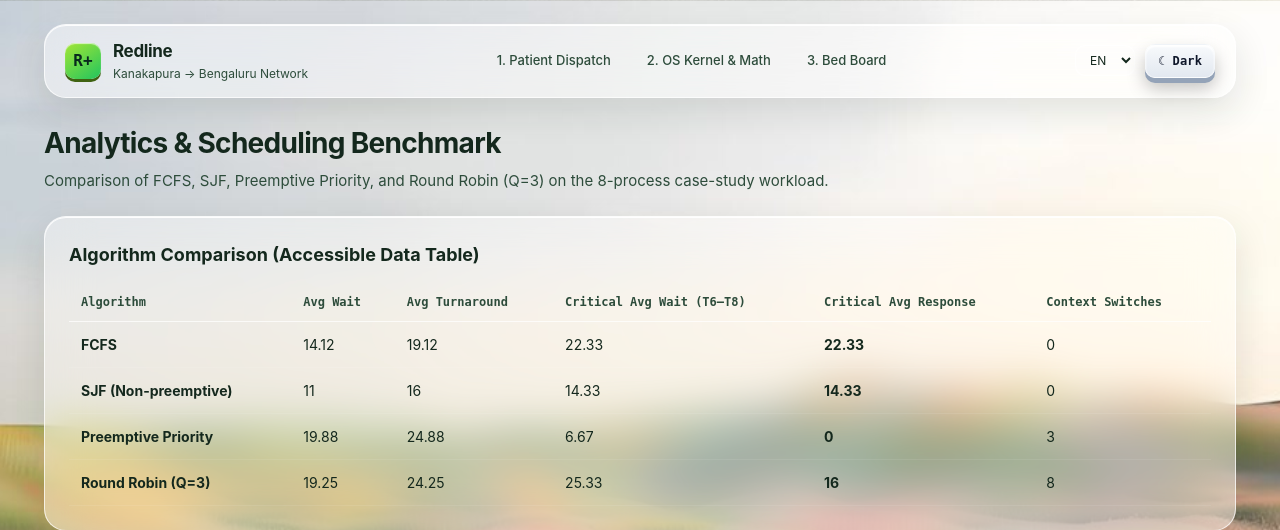
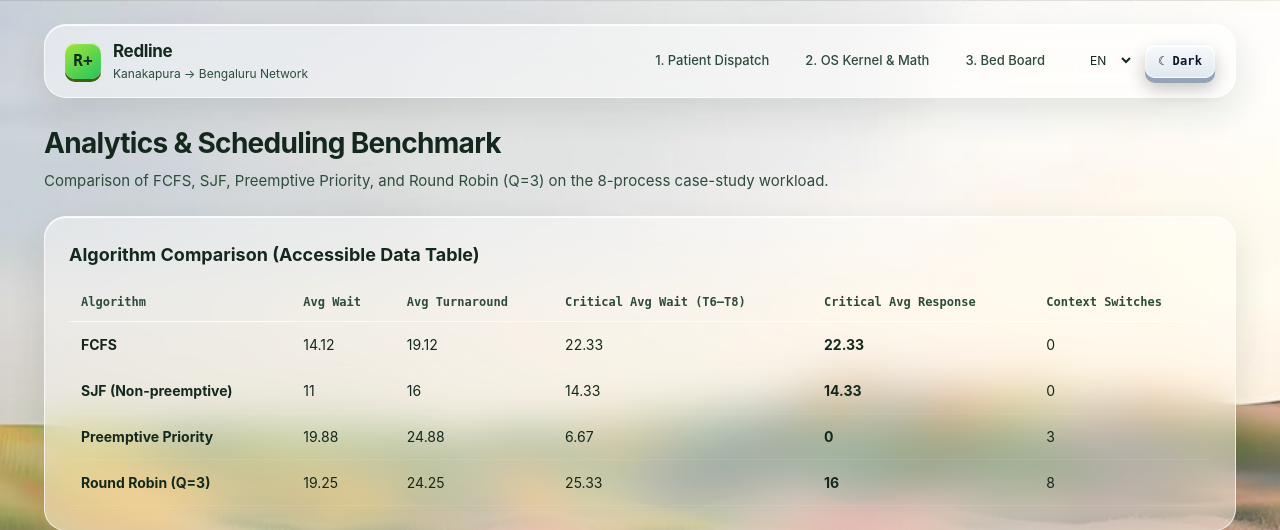
Before and after one commit to Haripriya24071/Redline, a Flask app: page /analytics in a window 1280 px wide. Shown: the top 530 px of the page. Run offline with Flask 3, Linux system fonts and the light colour scheme.

Commit message:
style: align nav pills to right beside theme toggle

```diff
--- a/templates/base.html
+++ b/templates/base.html
@@ -19,7 +19,7 @@
         </span>
       </a>
 
-      <nav class="nav-pills" aria-label="Primary navigation">
+      <nav class="nav-pills" aria-label="Primary navigation" style="margin-left:auto;">
         <a class="nav-pill {{ 'active' if active_page == 'dashboard' }}" href="{{ url_for('screen_dashboard') }}" data-i18n="nav_dispatch">1. Patient Dispatch</a>
         <a class="nav-pill {{ 'active' if active_page == 'monitor' }}" href="{{ url_for('screen_monitor') }}" data-i18n="nav_kernel">2. OS Kernel &amp; Math</a>
         <a class="nav-pill {{ 'active' if active_page == 'availability' }}" href="{{ url_for('screen_availability') }}" data-i18n="nav_beds">3. Bed Board</a>
```
